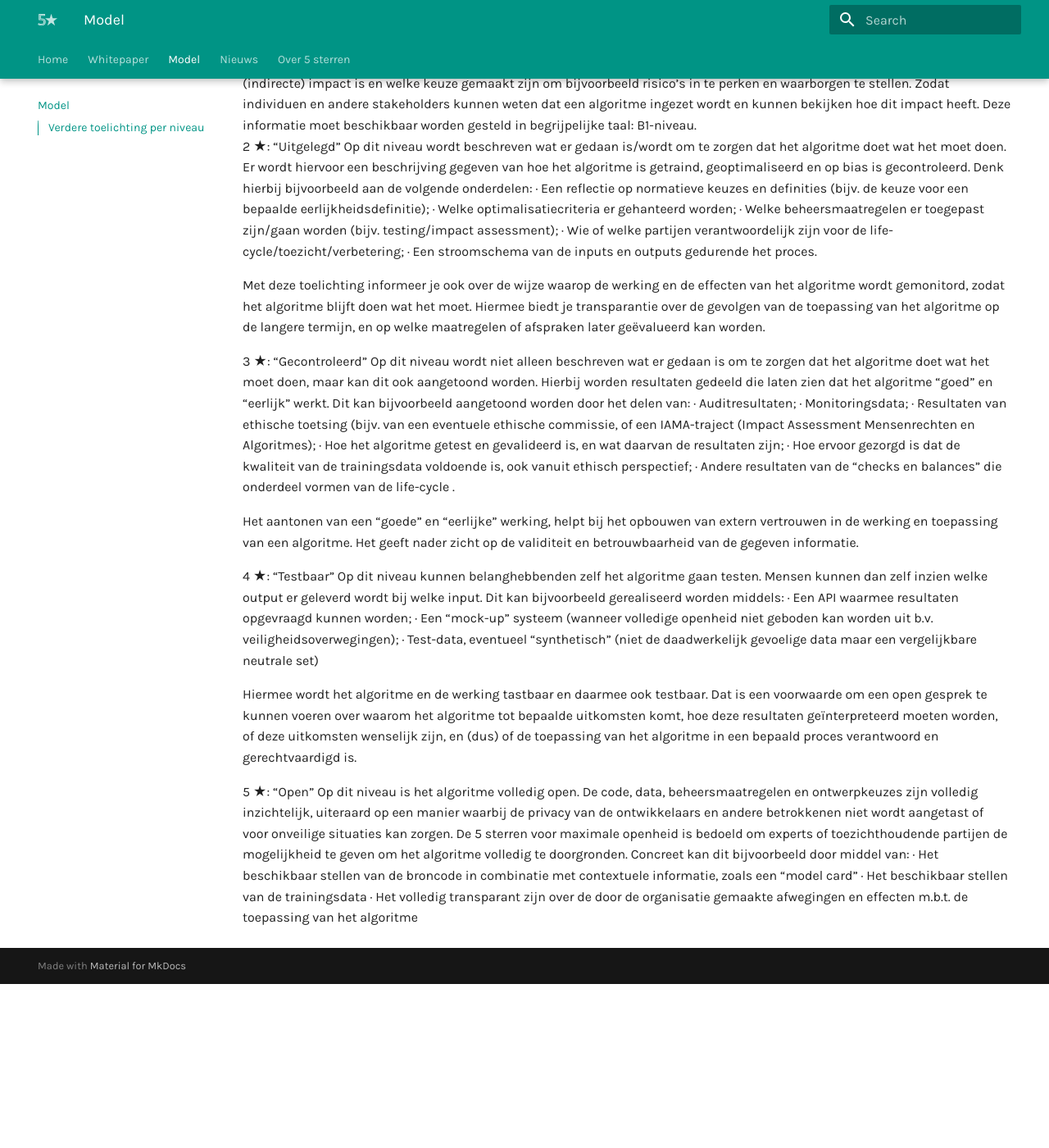
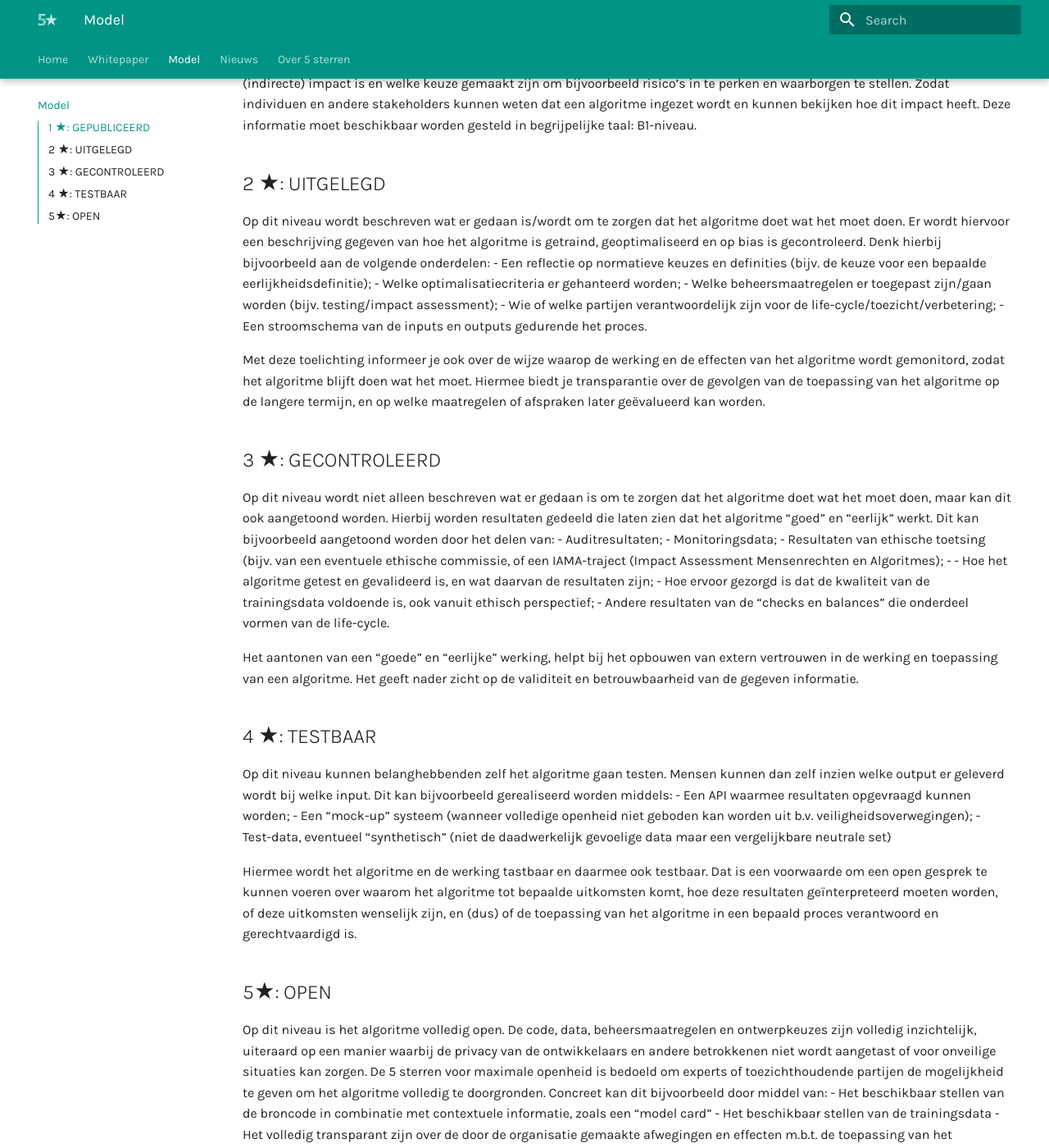
Before and after one commit to thegreenland/5-sterren-toolkit, an MkDocs documentation site: the page built from docs/model.md, in a window 1280 px wide and 1400 px high, scrolled down 1025 px. Shown: the whole window at 82% size. Built offline with MkDocs 1.6.1 and Material for MkDocs 9.7.7, drawn with Linux system fonts in a browser that asks for light colours; before the commit the page ends 2225 px from its top, so only the background shows below that; some of the changed text lies outside the part shown.

Commit message:
Update model.md

```diff
--- a/docs/model.md
+++ b/docs/model.md
@@ -1,47 +1,47 @@
-# Het model / de keuzehulp
+# Het 5 sterrenmodel
 
 ![5-sterren-model](./img/5s-model.png)
 
-## Verdere toelichting per niveau
 
-1 ★: “Gepubliceerd”
+## 1 ★: GEPUBLICEERD
 De eerste ster wordt behaald wanneer er überhaupt informatie over het algoritme en de toepassing door de organisatie publiek beschikbaar is, bij voorkeur in een “algoritmeregister”. Dat betekent een beschrijving van de algemene kenmerken van het algoritme, waarin de volgende onderdelen minimaal worden besproken:
-·	Beschrijving van het doel/de functie van het algoritme;
-·	Beschrijving van de rol van het algoritme in relatie tot het proces waarin het gebruikt wordt;
-·	Een risicoclassificatie van het algoritme.
+- Beschrijving van het doel/de functie van het algoritme;
+- Beschrijving van de rol van het algoritme in relatie tot het proces waarin het gebruikt wordt;
+- Een risicoclassificatie van het algoritme.
 
 Met deze informatie informeer je over het gebruik van het algoritme, waarom het wordt ingezet, welke risico’s er zijn, wat de (indirecte) impact is en welke keuze gemaakt zijn om bijvoorbeeld risico’s in te perken en waarborgen te stellen. Zodat individuen en andere stakeholders kunnen weten dat een algoritme ingezet wordt en kunnen bekijken hoe dit impact heeft. Deze informatie moet beschikbaar worden gesteld in begrijpelijke taal: B1-niveau.
-2 ★:  “Uitgelegd”
+
+## 2 ★: UITGELEGD
 Op dit niveau wordt beschreven wat er gedaan is/wordt om te zorgen dat het algoritme doet wat het moet doen. Er wordt hiervoor een beschrijving gegeven van hoe het algoritme is getraind, geoptimaliseerd en op bias is gecontroleerd. Denk hierbij bijvoorbeeld aan de volgende onderdelen:
-·	Een reflectie op normatieve keuzes en definities (bijv. de keuze voor een bepaalde eerlijkheidsdefinitie);
-·	Welke optimalisatiecriteria er gehanteerd worden;
-·	Welke beheersmaatregelen er toegepast zijn/gaan worden (bijv. testing/impact assessment);
-·	Wie of welke partijen verantwoordelijk zijn voor de life-cycle/toezicht/verbetering;
-·	Een stroomschema van de inputs en outputs gedurende het proces.
+- Een reflectie op normatieve keuzes en definities (bijv. de keuze voor een bepaalde eerlijkheidsdefinitie);
+- Welke optimalisatiecriteria er gehanteerd worden;
+- Welke beheersmaatregelen er toegepast zijn/gaan worden (bijv. testing/impact assessment);
+- Wie of welke partijen verantwoordelijk zijn voor de life-cycle/toezicht/verbetering;
+- Een stroomschema van de inputs en outputs gedurende het proces.
 
 Met deze toelichting informeer je ook over de wijze waarop de werking en de effecten van het algoritme wordt gemonitord, zodat het algoritme blijft doen wat het moet. Hiermee biedt je transparantie over de gevolgen van de toepassing van het algoritme op de langere termijn, en op welke maatregelen of afspraken later geëvalueerd kan worden.
 
-3 ★:  “Gecontroleerd”
+## 3 ★: GECONTROLEERD
 Op dit niveau wordt niet alleen beschreven wat er gedaan is om te zorgen dat het algoritme doet wat het moet doen, maar kan dit ook aangetoond worden. Hierbij worden resultaten gedeeld die laten zien dat het algoritme  “goed” en  “eerlijk” werkt. Dit kan bijvoorbeeld aangetoond worden door het delen van:
-·	Auditresultaten;
-·	Monitoringsdata;
-·	Resultaten van ethische toetsing (bijv. van een eventuele ethische commissie, of een IAMA-traject (Impact Assessment Mensenrechten en Algoritmes);
-·	Hoe het algoritme getest en gevalideerd is, en wat daarvan de resultaten zijn;
-·	Hoe ervoor gezorgd is dat de kwaliteit van de trainingsdata voldoende is, ook vanuit ethisch perspectief;
-·	Andere resultaten van de “checks en balances” die onderdeel vormen van de life-cycle .
+- Auditresultaten;
+- Monitoringsdata;
+- Resultaten van ethische toetsing (bijv. van een eventuele ethische commissie, of een IAMA-traject (Impact Assessment Mensenrechten en Algoritmes);
+- - Hoe het algoritme getest en gevalideerd is, en wat daarvan de resultaten zijn;
+- Hoe ervoor gezorgd is dat de kwaliteit van de trainingsdata voldoende is, ook vanuit ethisch perspectief;
+- Andere resultaten van de “checks en balances” die onderdeel vormen van de life-cycle.
 
 Het aantonen van een “goede”  en “eerlijke” werking, helpt bij het opbouwen van extern vertrouwen in de werking en toepassing van een algoritme. Het geeft nader zicht op de validiteit en betrouwbaarheid van de gegeven informatie.
 
-4 ★: “Testbaar”
+## 4 ★: TESTBAAR
 Op dit niveau kunnen belanghebbenden zelf het algoritme gaan testen. Mensen kunnen dan zelf inzien welke output er geleverd wordt bij welke input. Dit kan bijvoorbeeld gerealiseerd worden middels:
-·	Een API waarmee resultaten opgevraagd kunnen worden;
-·	Een “mock-up” systeem (wanneer volledige openheid niet geboden kan worden uit b.v. veiligheidsoverwegingen);
-·	Test-data, eventueel “synthetisch” (niet de daadwerkelijk gevoelige data maar een vergelijkbare neutrale set)
+- Een API waarmee resultaten opgevraagd kunnen worden;
+- Een “mock-up” systeem (wanneer volledige openheid niet geboden kan worden uit b.v. veiligheidsoverwegingen);
+- Test-data, eventueel “synthetisch” (niet de daadwerkelijk gevoelige data maar een vergelijkbare neutrale set)
 
 Hiermee wordt het algoritme en de werking tastbaar en daarmee ook testbaar. Dat is een voorwaarde om een open gesprek te kunnen voeren over waarom het algoritme tot bepaalde uitkomsten komt, hoe deze resultaten geïnterpreteerd moeten worden, of deze uitkomsten wenselijk zijn, en (dus) of de toepassing van het algoritme in een bepaald proces verantwoord en gerechtvaardigd is.
 
-5 ★: “Open”
+## 5★: OPEN
 Op dit niveau is het algoritme volledig open. De code, data, beheersmaatregelen en ontwerpkeuzes zijn volledig inzichtelijk, uiteraard op een manier waarbij de privacy van de ontwikkelaars en andere betrokkenen niet wordt aangetast of voor onveilige situaties kan zorgen. De 5 sterren voor maximale openheid is bedoeld om experts of toezichthoudende partijen de mogelijkheid te geven om het algoritme volledig te doorgronden. Concreet kan dit bijvoorbeeld door middel van:
-·	Het beschikbaar stellen van de broncode in combinatie met contextuele informatie, zoals een “model card”
-·	Het beschikbaar stellen van de trainingsdata
-·	Het volledig transparant zijn over de door de organisatie gemaakte afwegingen en effecten m.b.t. de toepassing van het algoritme
+- Het beschikbaar stellen van de broncode in combinatie met contextuele informatie, zoals een “model card”
+- Het beschikbaar stellen van de trainingsdata
+- Het volledig transparant zijn over de door de organisatie gemaakte afwegingen en effecten m.b.t. de toepassing van het algoritme
```
